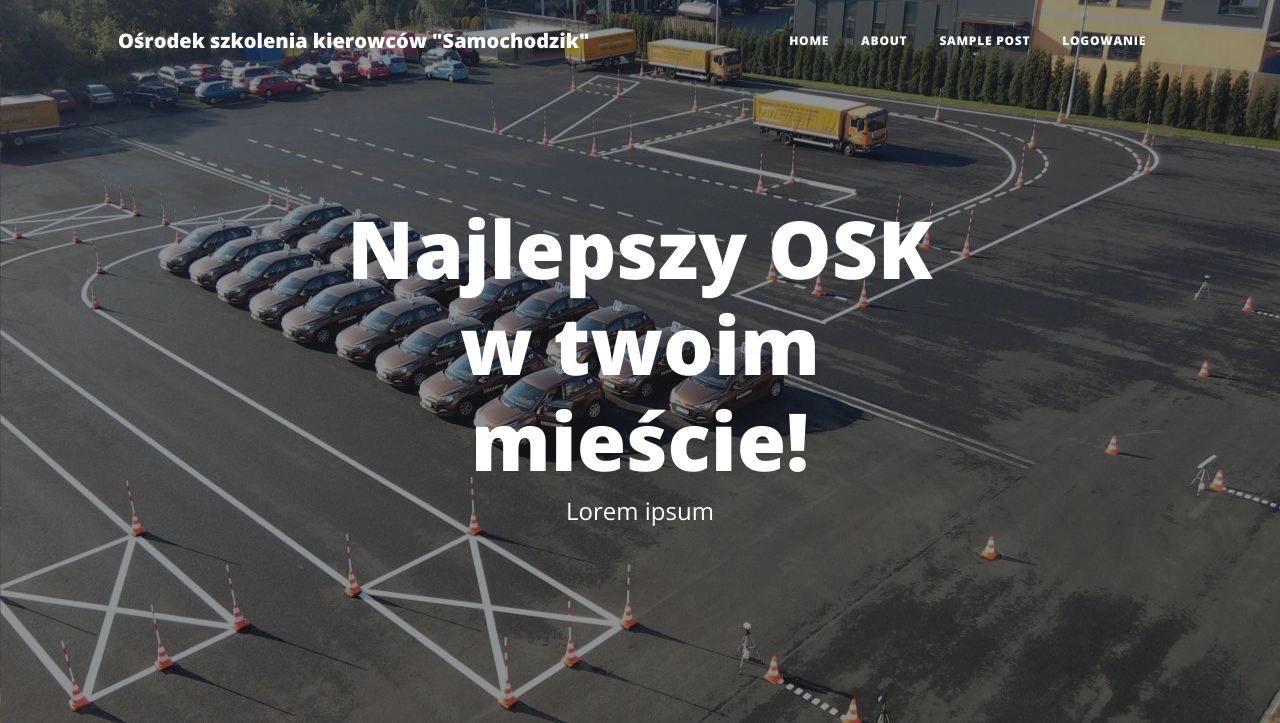
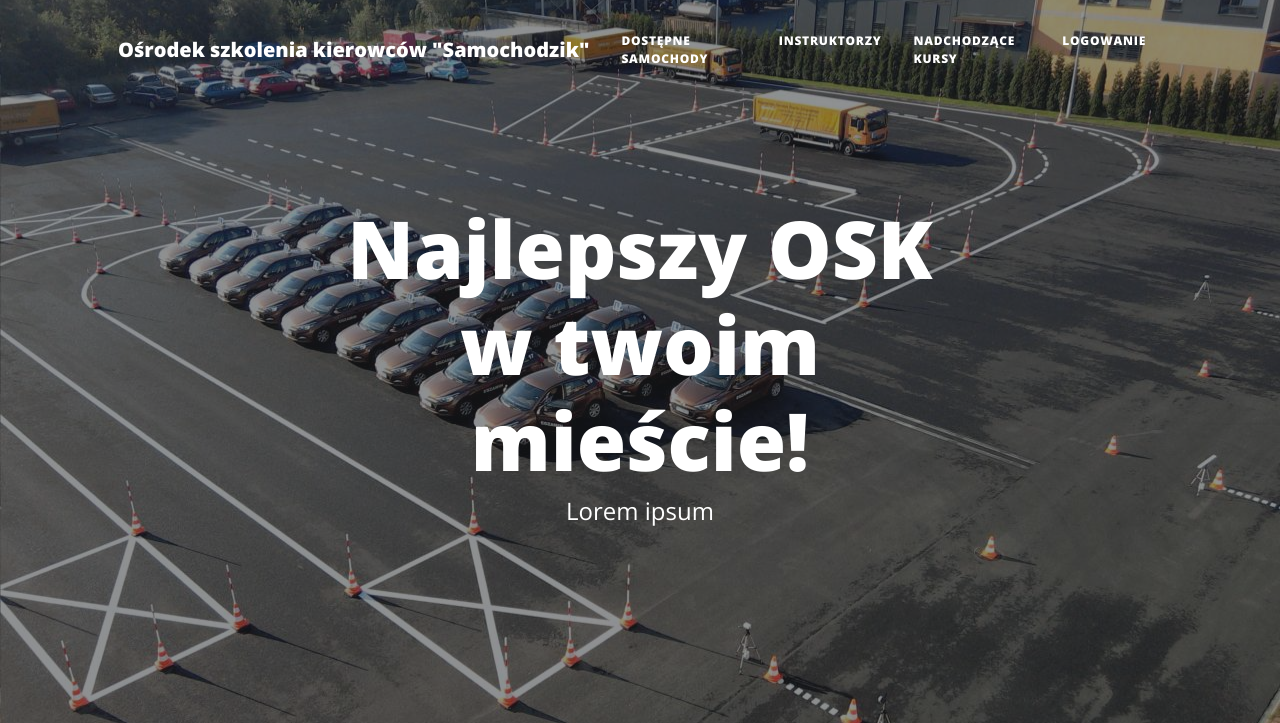
Before and after one commit to DBorner/polish-driving-school-platform, a Django app: page / in a window 1280 px wide. Shown: the top 723 px of the page. Run offline with Django 4.2, Linux system fonts and the light colour scheme; data that the repository does not hold is empty; some libraries are stand-ins or nearby versions.

Commit message:
Some fixes

```diff
--- a/oskplatform/course/models.py
+++ b/oskplatform/course/models.py
@@ -21,6 +21,7 @@ class Vehicle(models.Model):
     brand = models.CharField(max_length=50, null=True, blank=True)
     model = models.CharField(max_length=50, null=True, blank=True)
     year_of_production = models.IntegerField(null=True, blank=True)
+    photo = models.ImageField(default='default_vehicle.jpg', upload_to='vehicle_photos')
     gearbox_type = models.CharField(max_length=1, choices=gearbox_type_choices, default='M', null=False)
     is_available = models.BooleanField(default=True)
 
@@ -34,7 +35,7 @@ class Category(models.Model):
     price = models.DecimalField(max_digits=10, decimal_places=2, null=False)
     is_discount = models.BooleanField(default=False)
     discount_price = models.DecimalField(max_digits=10, decimal_places=2, null=True, blank=True)
-    photo = models.ImageField(default='default.jpg')
+    photo = models.ImageField(default='default_category.jpg', upload_to='category_photos')
     is_available = models.BooleanField(default=True)
 
     def __str__(self):
--- a/oskplatform/platformsite/templates/base.html
+++ b/oskplatform/platformsite/templates/base.html
@@ -29,9 +29,9 @@
                 </button>
                 <div class="collapse navbar-collapse" id="navbarResponsive">
                     <ul class="navbar-nav ms-auto py-4 py-lg-0">
-                        <li class="nav-item"><a class="nav-link px-lg-3 py-3 py-lg-4" href="index.html">Home</a></li>
-                        <li class="nav-item"><a class="nav-link px-lg-3 py-3 py-lg-4" href="about.html">About</a></li>
-                        <li class="nav-item"><a class="nav-link px-lg-3 py-3 py-lg-4" href="post.html">Sample Post</a></li>
+                        <li class="nav-item"><a class="nav-link px-lg-3 py-3 py-lg-4" href="/vehicles">Dostępne samochody</a></li>
+                        <li class="nav-item"><a class="nav-link px-lg-3 py-3 py-lg-4" href="/instructors">Instruktorzy</a></li>
+                        <li class="nav-item"><a class="nav-link px-lg-3 py-3 py-lg-4" href="/theorys">Nadchodzące kursy</a></li>
                         <li class="nav-item"><a class="nav-link px-lg-3 py-3 py-lg-4" href="login">Logowanie</a></li>
                     </ul>
                 </div>
```
Also changed, not shown: oskplatform/course/migrations/0007_vehicle_photo_alter_category_photo.py (added), oskplatform/media/IMG_2182.jpg (deleted), oskplatform/media/SC1.jpg (deleted), oskplatform/media/T.jpg (deleted), oskplatform/media/default_category.jpg (renamed from oskplatform/media/default.jpg), oskplatform/media/prawo-jazdy-kat-b.jpg (deleted), 1 other file.
